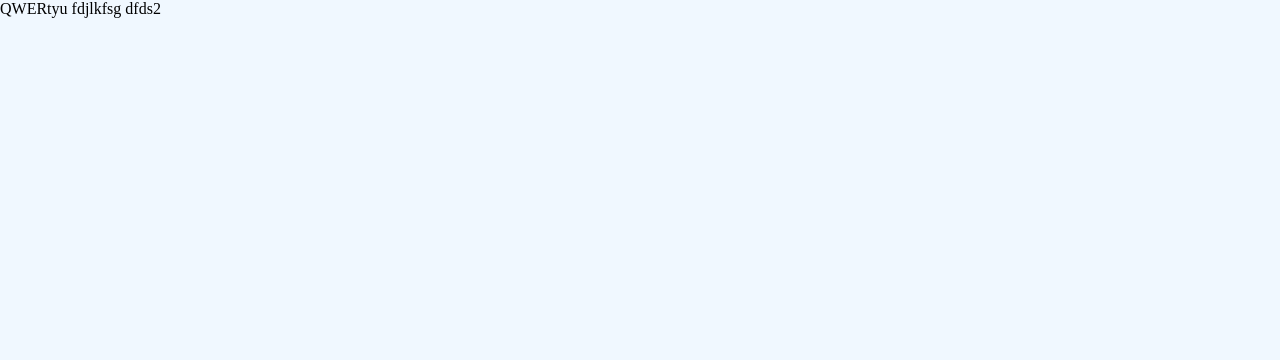
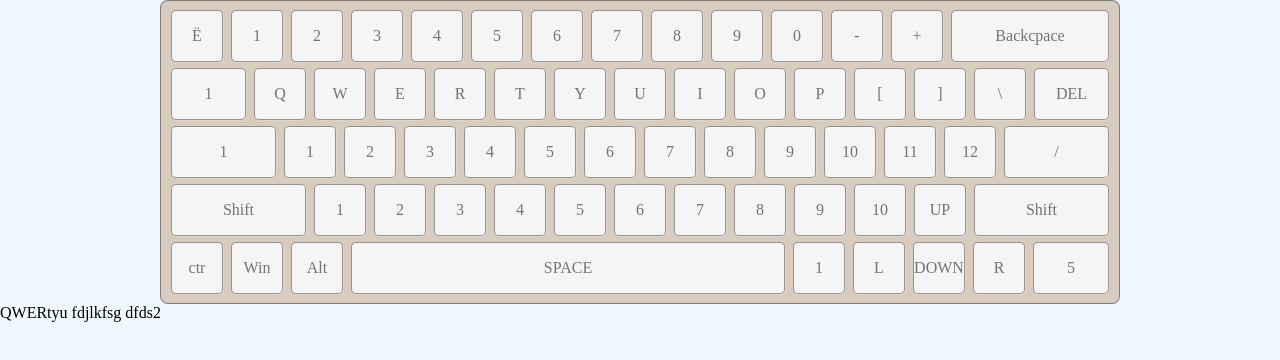
Before and after one commit to m208/rss-keyboard, a website built with webpack: page src/index.html in a window 1280 px wide. Built offline with nearby package versions, Linux system fonts and the light colour scheme.

Commit message:
feat: add basic CSS layout

```diff
--- a/src/assets/js/app.js
+++ b/src/assets/js/app.js
@@ -3,5 +3,5 @@ import '../scss/main.scss';
 const a = 'QWERtyu fdjlkfsg dfds2';
 
 document.addEventListener('DOMContentLoaded', () => {
-  document.querySelector('body').innerText = a;
+  document.querySelector('.text').innerText = a;
 });
--- /dev/null
+++ b/src/assets/scss/abstracts/_mixins.scss
@@ -0,0 +1,6 @@
+@mixin flex($direction, $align: center, $justify: space-between) {
+    display: flex;
+    flex-direction: $direction;
+    align-items: $align;
+    justify-content: $justify;
+}
--- a/src/assets/scss/components/_keyboard.scss
+++ b/src/assets/scss/components/_keyboard.scss
@@ -0,0 +1,45 @@
+.keyboard {
+    box-sizing: border-box;
+    @include flex(column, center, unset);
+    padding: 10px;
+    margin: 0 auto;
+    gap: 8px;
+
+    background-color: #d7ccbd;
+    border: 1px solid rgba(0, 0, 0, 0.4);
+    border-radius: 8px;
+
+    max-width: 960px;
+
+    .key-line {
+        @include flex(row, center, center);
+
+        width: 100%;
+        height: 50px;
+        gap: 8px;
+
+        .key {
+            @include flex(column, center, center);
+            color: #757374;
+            border-radius: 5px;
+            background-color: #f5f5f5;
+            border: 1px solid rgba(0, 0, 0, 0.4);
+            box-shadow: 1px 1px 0px 0px rgb(255 255 255 / 20%);
+            cursor: pointer;
+            width: 100%;
+            height: 100%;
+            max-width: 50px;
+
+            &:hover {
+                background-color: #e5e3e4;
+            }
+        }
+
+        .key-long {
+            max-width: unset !important;
+        }
+        .key-long-fixed {
+            max-width: 74px !important;
+        }
+    }
+}
--- a/src/assets/scss/main.scss
+++ b/src/assets/scss/main.scss
@@ -1,5 +1,6 @@
 @import "~normalize.css/normalize.css";
 @import "base/reset";
+@import "abstracts/mixins";
 
 @import "components/keyboard";
 @import "layout/app";
--- a/src/index.html
+++ b/src/index.html
@@ -9,6 +9,87 @@
 </head>
 
 <body>
+    <section>
+        <div class="keyboard">
+            <div class="key-line line-1">
+                <div class="key">Ё</div>
+                <div class="key">1</div>
+                <div class="key">2</div>
+                <div class="key">3</div>
+                <div class="key">4</div>
+                <div class="key">5</div>
+                <div class="key">6</div>
+                <div class="key">7</div>
+                <div class="key">8</div>
+                <div class="key">9</div>
+                <div class="key">0</div>
+                <div class="key">-</div>
+                <div class="key">+</div>
+                <div class="key key-long">Backcpace</div>
+            </div>
+            <div class="key-line line-2">
+                <div class="key key-long">1</div>
+                <div class="key">Q</div>
+                <div class="key">W</div>
+                <div class="key">E</div>
+                <div class="key">R</div>
+                <div class="key">T</div>
+                <div class="key">Y</div>
+                <div class="key">U</div>
+                <div class="key">I</div>
+                <div class="key">O</div>
+                <div class="key">P</div>
+                <div class="key">[</div>
+                <div class="key">]</div>
+                <div class="key">\</div>
+                <div class="key key-long">DEL</div>
+            </div>
+            <div class="key-line line-3">
+                <div class="key key-long">1</div>
+                <div class="key">1</div>
+                <div class="key">2</div>
+                <div class="key">3</div>
+                <div class="key">4</div>
+                <div class="key">5</div>
+                <div class="key">6</div>
+                <div class="key">7</div>
+                <div class="key">8</div>
+                <div class="key">9</div>
+                <div class="key">10</div>
+                <div class="key">11</div>
+                <div class="key">12</div>
+                <div class="key key-long">/</div>
+            </div>
+            <div class="key-line line-4">
+                <div class="key key-long">Shift</div>
+                <div class="key">1</div>
+                <div class="key">2</div>
+                <div class="key">3</div>
+                <div class="key">4</div>
+                <div class="key">5</div>
+                <div class="key">6</div>
+                <div class="key">7</div>
+                <div class="key">8</div>
+                <div class="key">9</div>
+                <div class="key">10</div>
+                <div class="key ">UP</div>
+                <div class="key key-long">Shift</div>
+            </div>
+            <div class="key-line line-5">
+                <div class="key">ctr</div>
+                <div class="key">Win</div>
+                <div class="key ">Alt</div>
+                <div class="key key-long">SPACE</div>
+                <div class="key ">1</div>
+                <div class="key">L</div>
+                <div class="key">DOWN</div>
+                <div class="key">R</div>
+                <div class="key key-long-fixed">5</div>
+            </div>
+        </div>
+
+    </section>
+    <p class="text"></p>
 </body>
 
 </html>
```
